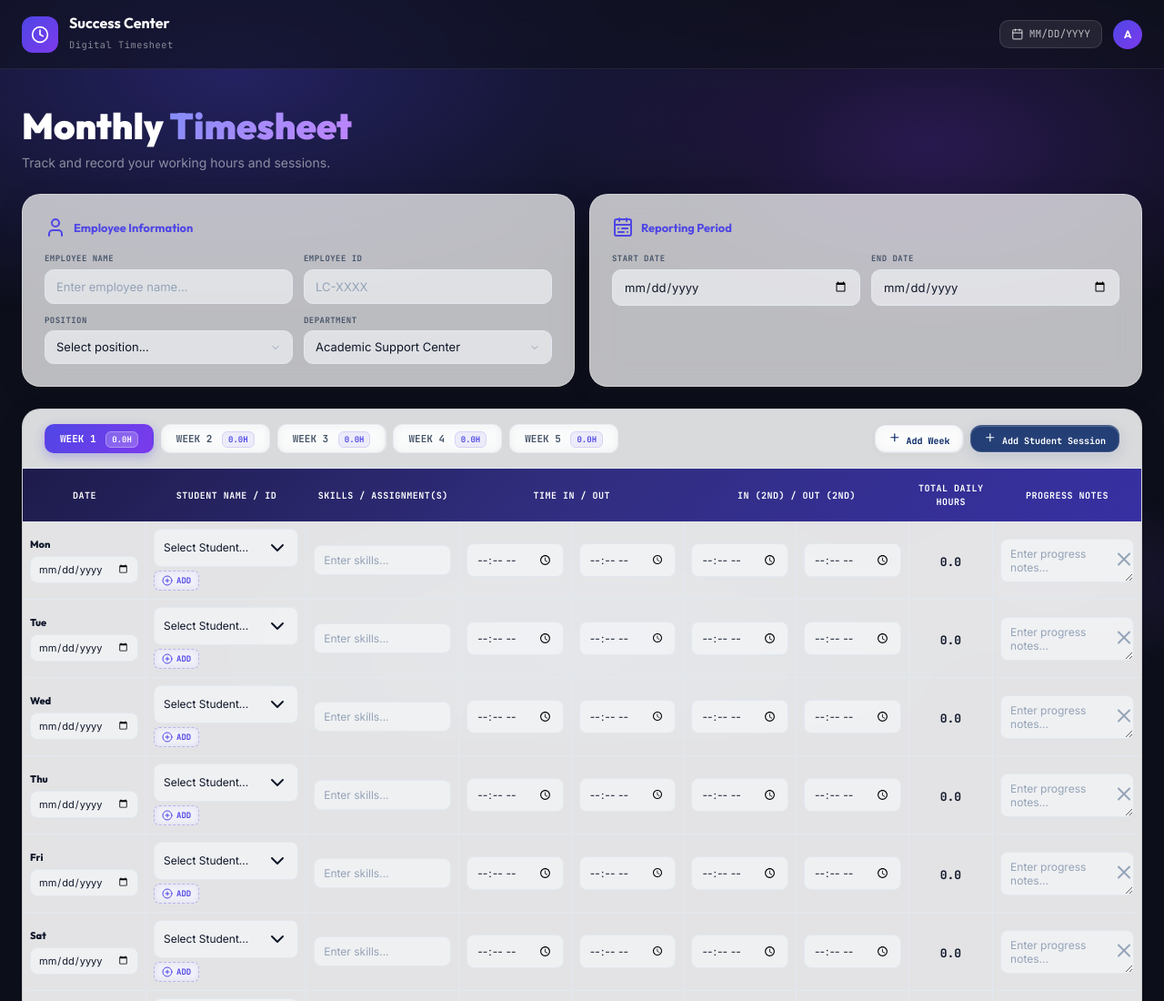
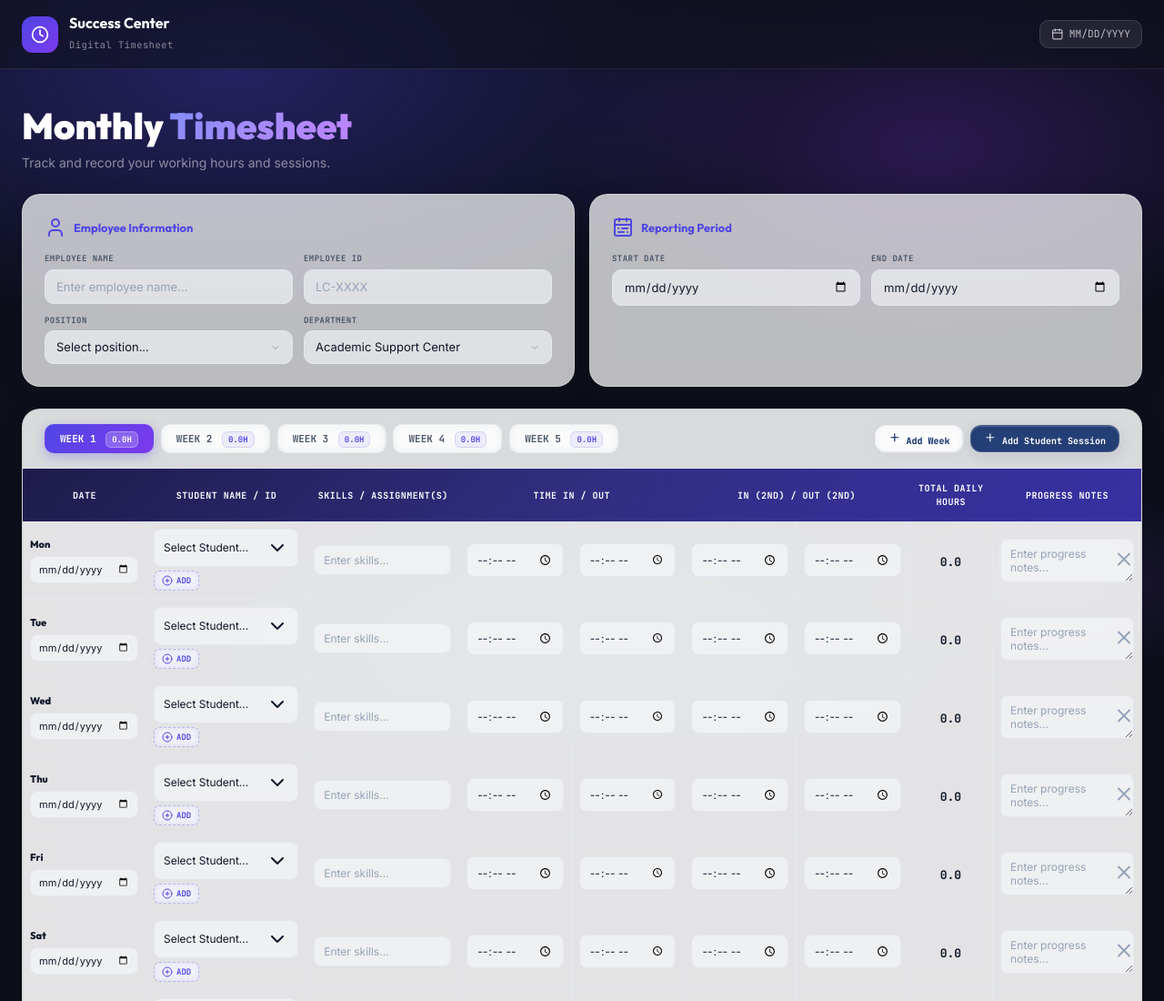
Before and after one commit to Aidarag/Digital-Timesheet-, a plain HTML site: page index.html in a window 1280 px wide. Shown: the top 1100 px of the page at 91% size. Drawn offline with nearby package versions, Linux system fonts and the light colour scheme.

Commit message:
Remove: Removed profile/avatar from top nav bar

```diff
--- a/index.html
+++ b/index.html
@@ -52,7 +52,6 @@
         <i data-lucide="calendar" style="width: 0.85rem; height: 0.85rem;"></i>
         <span id="reporting-period-display">MM/DD/YYYY</span>
       </div>
-      <div class="nav-avatar" id="user-avatar">A</div>
     </div>
   </nav>
 
```
